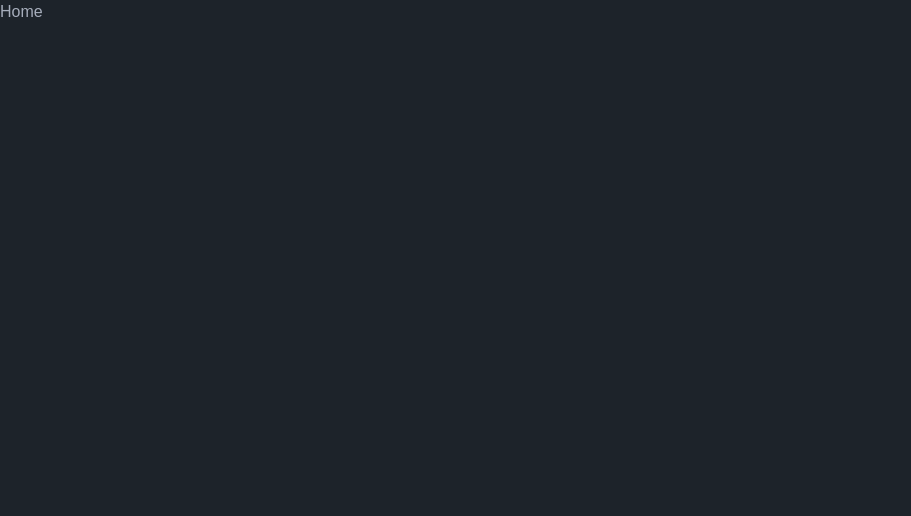
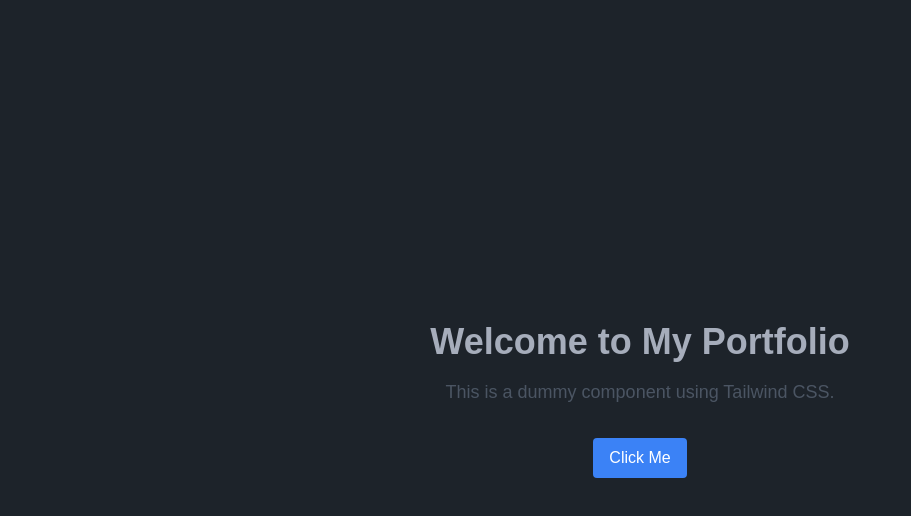
Before and after one commit to Sunnyk16/portfolio-builder, a Next.js app: page / in a window 1280 px wide. Shown: the top 516 px of the page, without its empty margins (0-911 px from the left). Built offline with nearby package versions, Linux system fonts and the light colour scheme.

Commit message:
Add authentication pages and middleware with Clerk integration

```diff
--- /dev/null
+++ b/app/(auth)/sign-in/[[...sign-in]]/page.jsx
@@ -0,0 +1,10 @@
+import { SignIn } from '@clerk/nextjs'
+
+export default function Page() {
+  return(
+    <div className="flex flex-col items-center justify-center min-h-screen py-2">
+       <SignIn />
+
+    </div>
+  )
+}
--- /dev/null
+++ b/app/(auth)/sign-up/[[...sign-up]]/page.jsx
@@ -0,0 +1,10 @@
+import { SignUp } from '@clerk/nextjs'
+
+export default function Page() {
+  return(
+
+    <div className="flex flex-col items-center justify-center min-h-screen py-2">
+    <SignUp />
+    </div>
+  )
+}
--- a/app/layout.js
+++ b/app/layout.js
@@ -1,5 +1,6 @@
 import localFont from "next/font/local";
 import "./globals.css";
+import { ClerkProvider } from "@clerk/nextjs";
 
 const geistSans = localFont({
   src: "./fonts/GeistVF.woff",
@@ -19,6 +20,7 @@ export const metadata = {
 
 export default function RootLayout({ children }) {
   return (
+    <ClerkProvider>
     <html lang="en">
       <body
         className={`${geistSans.variable} ${geistMono.variable} antialiased`}
@@ -26,5 +28,6 @@ export default function RootLayout({ children }) {
         <div data-theme="dark" className="h-screen" >{children}</div>
       </body>
     </html>
+    </ClerkProvider>
   );
 }
--- a/app/page.js
+++ b/app/page.js
@@ -1,9 +1,17 @@
+import { UserButton } from "@clerk/nextjs";
 import Image from "next/image";
 
 export default function Home() {
   return (
     <main>
-      <h1>Home</h1>
+    <div className="flex flex-col items-center justify-center min-h-screen py-2">
+      <h1 className="text-4xl font-bold mb-4">Welcome to My Portfolio</h1>
+      <p className="text-lg text-gray-600 mb-4">This is a dummy component using Tailwind CSS.</p>
+      {/* <Image src="/path/to/image.jpg" alt="Dummy Image" width={500} height={300} /> */}
+      <UserButton/>
+      <button className="bg-blue-500 text-white px-4 py-2 rounded mt-4">Click Me</button>
+    </div>
+
     </main>
   );
 }
--- a/package.json
+++ b/package.json
@@ -11,6 +11,7 @@
     "db:studio": "npx drizzle-kit studio"
   },
   "dependencies": {
+    "@clerk/nextjs": "^6.9.6",
     "@electric-sql/pglite": "^0.2.15",
     "@neondatabase/serverless": "^0.10.4",
     "drizzle-orm": "^0.38.3",
@@ -20,9 +21,11 @@
     "react-dom": "^18"
   },
   "devDependencies": {
+    "@types/react": "19.0.2",
     "daisyui": "^4.12.23",
     "drizzle-kit": "^0.30.1",
     "postcss": "^8",
-    "tailwindcss": "^3.4.1"
+    "tailwindcss": "^3.4.1",
+    "typescript": "5.7.2"
   }
 }
```
Also changed, not shown: middleware.ts (added, +16 -0 lines), tsconfig.json (added, +34 -0 lines), 1 other file (tests, documents, lock files or other folders).
